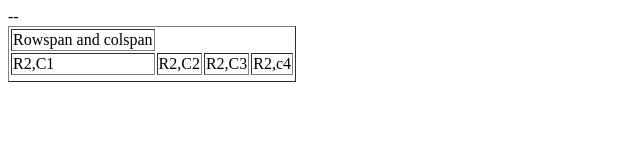
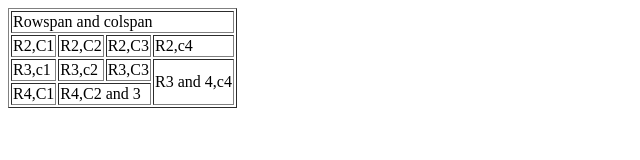
Before and after one commit to 4477478/Classwork, a plain HTML site: page 2024-2025/HTML/Week_18/2025-06=02/rowspan_and_colspan.html in a window 1280 px wide. Shown: the whole page, without its empty margins (0-640 px from the left). Drawn offline with Linux system fonts and the light colour scheme.

Commit message:
Work for Git competency, created in PHPStorm.

```diff
--- a/2024-2025/HTML/Week_18/2025-06=02/rowspan_and_colspan.html
+++ b/2024-2025/HTML/Week_18/2025-06=02/rowspan_and_colspan.html
@@ -4,9 +4,9 @@
         <title></title>
     </head>
     <body>
-        <table border="1">
+        <table border="1" aria-rowspan>
             <tr>
-                 <td>Rowspan and colspan</td>
+                 <td colspan="4">Rowspan and colspan</td>
             </tr>
             <tr>
                 <td>R2,C1</td>
@@ -15,12 +15,15 @@
                 <td>R2,c4</td>
             </tr>
             <tr>
-
+                <td>R3,c1</td>
+                <td>R3,c2</td>
+                <td>R3,C3</td>
+                <td rowspan="2">R3 and 4,c4</td>
             </tr>
             <tr>
-                --
+                <td>R4,C1</td>
+                <td colspan="2">R4,C2 and 3</td>
             </tr>
-
         </table>
     </body>
 </html>
```
